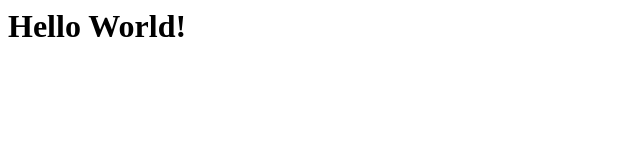
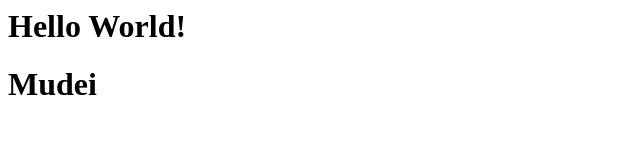
Before and after one commit to junkesgusthawo/coquilha, a plain HTML site: page index.html in a window 1280 px wide. Shown: the whole page, without its empty margins (0-640 px from the left). Drawn offline with Linux system fonts and the light colour scheme.

Commit message:
Mudei aqui

```diff
--- a/index.html
+++ b/index.html
@@ -4,5 +4,6 @@
     </head>
     <body>
       <h1>Hello World!</h1>
+        <h1>Mudei</h1>
     </body>
 </html>
```
